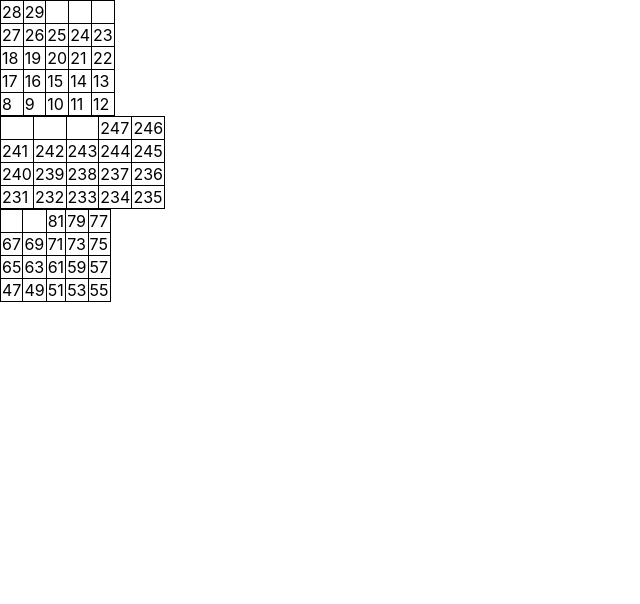
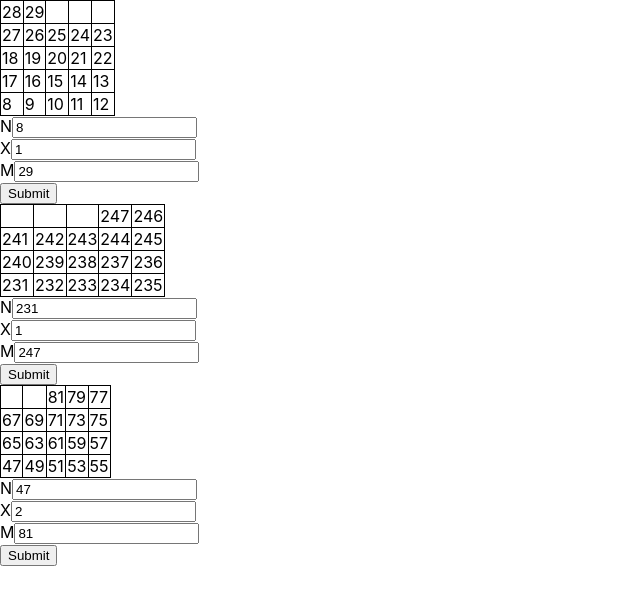
Before and after one commit to mccredie/crowdstreet, a React (Create React App) app: page / in a window 1280 px wide. Shown: the top 604 px of the page, without its empty margins (0-640 px from the left). Built offline with nearby package versions, Linux system fonts and the light colour scheme.

Commit message:
Config mostly working.

```diff
--- a/package.json
+++ b/package.json
@@ -10,7 +10,8 @@
     "react-dom": "^16.13.1",
     "react-redux": "^7.2.0",
     "react-scripts": "3.4.1",
-    "redux": "^4.0.5"
+    "redux": "^4.0.5",
+    "redux-form": "^8.3.3"
   },
   "scripts": {
     "start": "react-scripts start",
--- a/src/BlueWormTableView.js
+++ b/src/BlueWormTableView.js
@@ -1,6 +1,6 @@
 
-import Table from "./components/Table";
 import { wormTable } from "./wormtable"
+import WormTable from "./components/WormTable";
 
 
 export default wormTable({
@@ -10,4 +10,4 @@ export default wormTable({
         x: 2,
         m: 81,
     }
-})(Table)
+})(WormTable)
--- a/src/GreenWormTableView.js
+++ b/src/GreenWormTableView.js
@@ -1,6 +1,5 @@
-import Table from "./components/Table";
 import { wormTable } from "./wormtable"
-
+import WormTable from "./components/WormTable";
 
 export default wormTable({
     table: 'green',
@@ -9,4 +8,4 @@ export default wormTable({
         x: 1,
         m: 247,
     }
-})(Table)
+})(WormTable)
--- a/src/RedWormTableView.js
+++ b/src/RedWormTableView.js
@@ -1,5 +1,5 @@
 
-import Table from "./components/Table";
+import WormTable from "./components/WormTable";
 import { wormTable } from "./wormtable"
 
 
@@ -10,4 +10,4 @@ export default wormTable({
         x: 1,
         m: 29,
     },
-})(Table)
+})(WormTable)
--- /dev/null
+++ b/src/components/Config.js
@@ -0,0 +1,22 @@
+import React from 'react';
+
+import { Field } from "redux-form";
+
+
+export default ({ handleSubmit }) => {
+    return <form onSubmit={handleSubmit}>
+      <div>
+        <label htmlFor="n">N</label>
+        <Field name="n" component="input" type="text"  parse={(value) => parseInt(value)} />
+      </div>
+      <div>
+        <label htmlFor="x">X</label>
+        <Field name="x" component="input" type="text" parse={(value) => parseInt(value)} />
+      </div>
+      <div>
+        <label htmlFor="m">M</label>
+        <Field name="m" component="input" type="text" parse={(value) => parseInt(value)} />
+      </div>
+      <button type="submit">Submit</button>
+    </form>
+};
--- a/src/components/Table.js
+++ b/src/components/Table.js
@@ -52,6 +52,7 @@ const Row = ({values}) => (
 
 export default ({n, x, m}) => {
     const rows = worm(genSequence(n, x, m), COL_COUNT);;
+    console.log("NXM: ", n, x, m);
     return (
         <table className="Table">
             <tbody>
--- /dev/null
+++ b/src/components/WormTable.js
@@ -0,0 +1,11 @@
+import React from "react";
+
+import Table from "./Table";
+import Config from "./Config";
+
+export default (props) => (
+    <div>
+        <Table {...props} />
+        <Config {...props} />
+    </div>
+)
--- a/src/state/store.js
+++ b/src/state/store.js
@@ -1,11 +1,15 @@
 import { createStore, combineReducers } from 'redux';
+//import { createStore, combineReducers, applyMiddleware, compose } from "redux";
 
 import { reduceWormTables } from "../wormtable";
+import { reducer as formReducer } from 'redux-form'
 
 export const initStore = () => (
     createStore(
         combineReducers({
             worms: reduceWormTables,
+            form: formReducer,
         }),
+        window.__REDUX_DEVTOOLS_EXTENSION__ && window.__REDUX_DEVTOOLS_EXTENSION__(),
     )
-)
+);
--- a/src/wormtable/actions.js
+++ b/src/wormtable/actions.js
@@ -1,16 +1,6 @@
 
 
-const setN = (n) => ({
-    type: "WORM/SET/N",
-    payload: n,
+export const set = (payload) => ({
+    type: "WORM/SET",
+    payload,
 })
-
-const setX = (x) => ({
-    type: "WORM/SET/X",
-    payload: x,
-})
-
-const setM = (m) => ({
-    type: "WORM/SET/M",
-    payload: m,
-})
--- a/src/wormtable/index.js
+++ b/src/wormtable/index.js
@@ -2,18 +2,25 @@
  * This is similar to the way redux-form works.  */
 
 import { connect } from "react-redux";
+import { reduxForm } from "redux-form";
 
 import reduce from "./state";
+import { set } from "./actions"
 
 export const wormTable = ({table, initialValues}) => (component) => {
     const mapStateToProps = (state) => ({...initialValues, ...state.worms[table]});
-    return connect(mapStateToProps)(component)
+    const mapDispatchToProps = (dispatch) => ({
+        onSubmit: (payload) => dispatch({ ...set(payload), table }),
+    });
+    return connect(mapStateToProps, mapDispatchToProps)(
+        reduxForm({ form: `worm/${table}`, initialValues })(component)
+    )
 }
 
 export const reduceWormTables = (state={}, action) => {
     const { type, table } = action;
     if (type.startsWith("WORM/") && typeof table !== "undefined") {
-        return reduce(state.worms[table], action);
+        return {...state, [table]: reduce(state[table], action)};
     }
     return state;
 }
--- a/src/wormtable/state.js
+++ b/src/wormtable/state.js
@@ -1,12 +1,8 @@
 
 export default (state={}, action) => {
     switch(action.type) {
-        case "WORM/SET/N":
-                return {...state, n: action.payload};
-        case "WORM/SET/X":
-                return {...state, x: action.payload};
-        case "WORM/SET/M":
-                return {...state, m: action.payload};
+        case "WORM/SET":
+            return {...state, ...action.payload};
         default:
             return state;
     }
```
Also changed, not shown: 1 other file (tests, documents, lock files or other folders).
